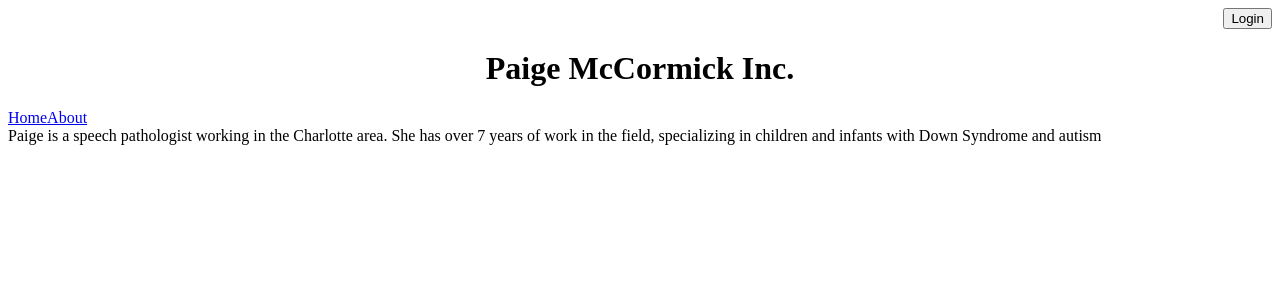
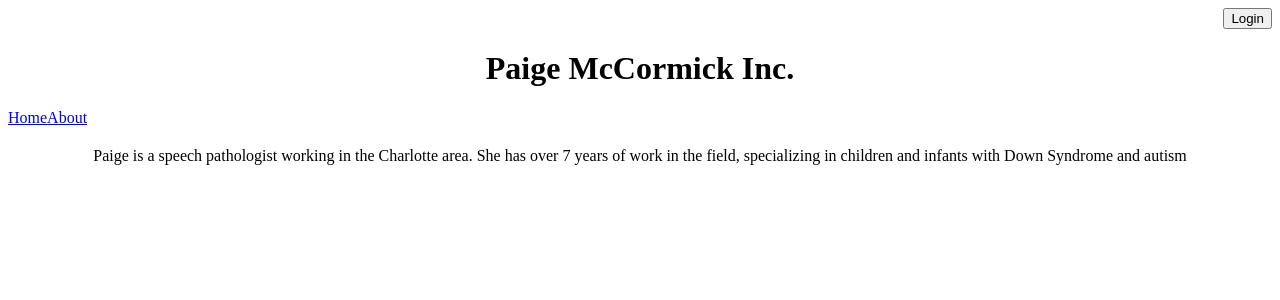
Before and after one commit to emccormick16/PaigeSite, a React app: page /about in a window 1280 px wide. Shown: the top 300 px of the page. Built offline with nearby package versions, Linux system fonts and the light colour scheme; the HTML template or start-up script is replaced by a standard one.

Commit message:
added css to about page

```diff
--- a/src/components/About/About.tsx
+++ b/src/components/About/About.tsx
@@ -1,8 +1,8 @@
-import React from "react";
+import "./about.css";
 
 const About = () => {
   return (
-    <div>
+    <div className="aboutP">
       Paige is a speech pathologist working in the Charlotte area. She has over
       7 years of work in the field, specializing in children and infants with
       Down Syndrome and autism{" "}
--- /dev/null
+++ b/src/components/About/about.css
@@ -0,0 +1,7 @@
+.aboutP {
+  display: flex;
+  flex-direction: column;
+  justify-content: center;
+  align-items: center;
+  padding: 20px;
+}
```
Also changed, not shown: 2 other files (tests, documents, lock files or other folders).
